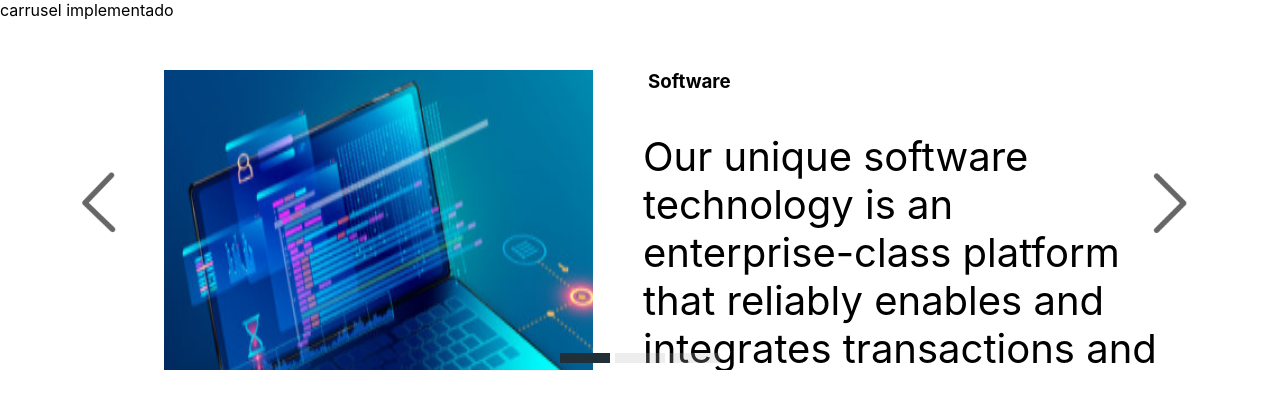
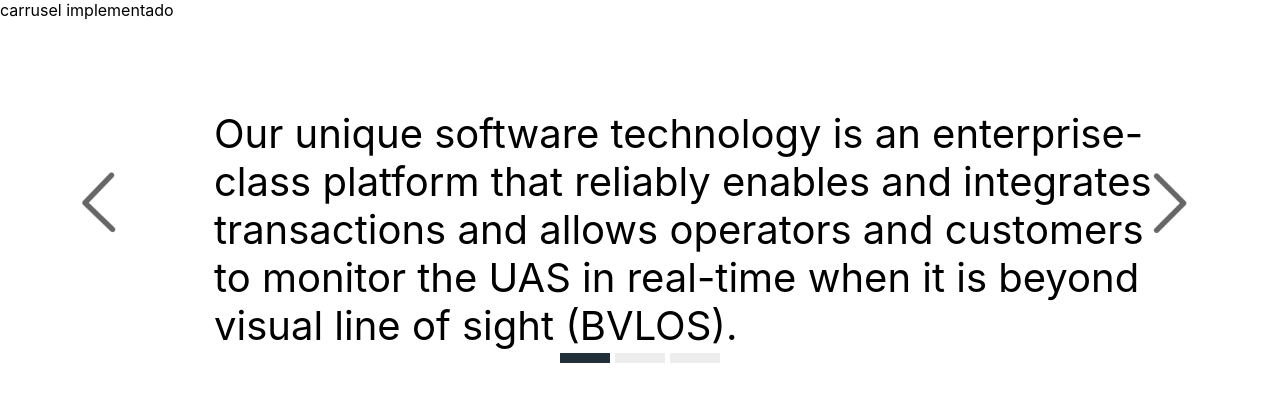
Before and after one commit to Piiman/react_carousel, a React (Create React App) app: page / in a window 1280 px wide. Shown: the top 408 px of the page. Built offline with nearby package versions, Linux system fonts and the light colour scheme.

Commit message:
updated tab buttons

```diff
--- a/src/carousel.js
+++ b/src/carousel.js
@@ -8,7 +8,7 @@ const Carousel = ({data}) => {
 
     const nextSlot = () => {
         setCurrent(current === length - 1 ? 0 : current + 1);
-      };
+    };
 
     const prevSlot = () => {
       setCurrent(current === 0 ? length - 1 : current - 1);
@@ -25,16 +25,18 @@ const Carousel = ({data}) => {
                     return (
                         <div key={index}>
                             {index === current && (
-                            <Slot image={slot.image} title={slot.title} text={slot.text}/>
+                            <Slot image={slot.image_banner} title={slot.name} text={slot.text}/>
                             )}
                         </div>
                     )
                 })}
             </div>
             <div className="tabs">
-                <span className={current == 0 ? "tab active" : "tab"} onClick={() => setCurrent(0)}></span>
-                <span className={current == 1 ? "tab active" : "tab"} onClick={() => setCurrent(1)}></span>
-                <span className={current == 2 ? "tab active" : "tab"} onClick={() => setCurrent(2)}></span>
+                {
+                    data.map((slot,index) => {
+                        return <span className={current === index ? "tab active" : "tab"} onClick={() => setCurrent(index)}></span>
+                    })
+                }
             </div>
             <div className="next" onClick={nextSlot}></div>
             <div className="prev" onClick={prevSlot}></div>
```
